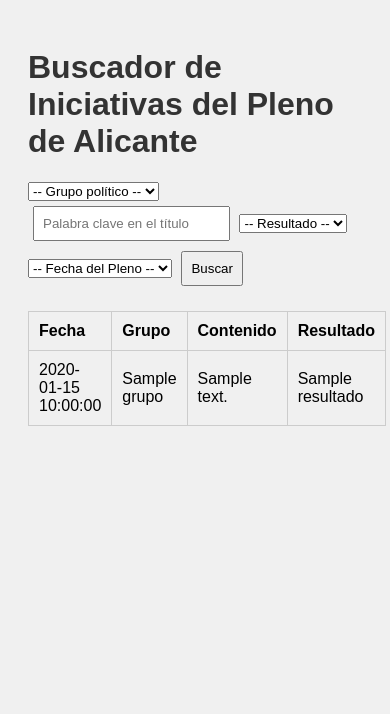
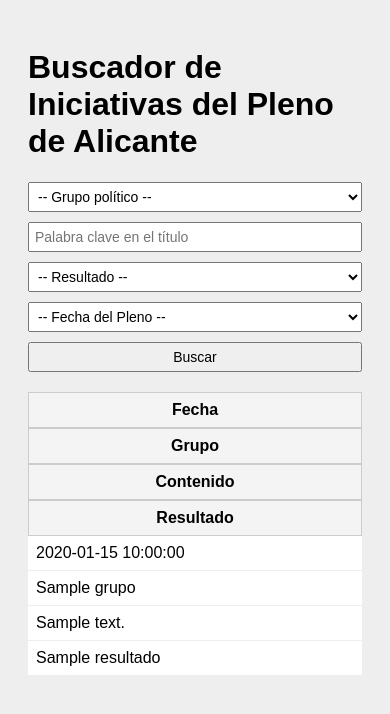
Before and after one commit to VoxAyto/Plenos, a Flask app: template templates/index.html in a window 390 px wide. Shown: the top 714 px of the page. Run offline with Flask 3, Linux system fonts and the light colour scheme; the template is opened without the code that fills it: most values are stand-ins (such as "Sample title", 1, 10 or a date in 2020).

Commit message:
Add files via upload

```diff
--- a/static/style.css
+++ b/static/style.css
@@ -1,25 +1,40 @@
 
 body {
-    font-family: Arial, sans-serif;
+    font-family: sans-serif;
+    background: #eee;
     padding: 20px;
-    background: #f0f0f0;
 }
-h1 {
-    color: #333;
+form {
+    display: flex;
+    flex-wrap: wrap;
+    gap: 10px;
+    margin-bottom: 20px;
 }
-form input, form button {
-    padding: 8px;
-    margin: 5px;
+input, select, button {
+    padding: 5px;
+    font-size: 14px;
 }
 table {
     width: 100%;
     border-collapse: collapse;
-    margin-top: 20px;
-}
-table, th, td {
-    border: 1px solid #ccc;
+    background: white;
 }
 th, td {
-    padding: 10px;
-    text-align: left;
+    border: 1px solid #ccc;
+    padding: 8px;
 }
+@media (max-width: 600px) {
+    form {
+        flex-direction: column;
+    }
+    table, thead, tbody, th, td, tr {
+        display: block;
+    }
+    th {
+        background: #f4f4f4;
+    }
+    td {
+        border: none;
+        border-bottom: 1px solid #eee;
+    }
+}
```
